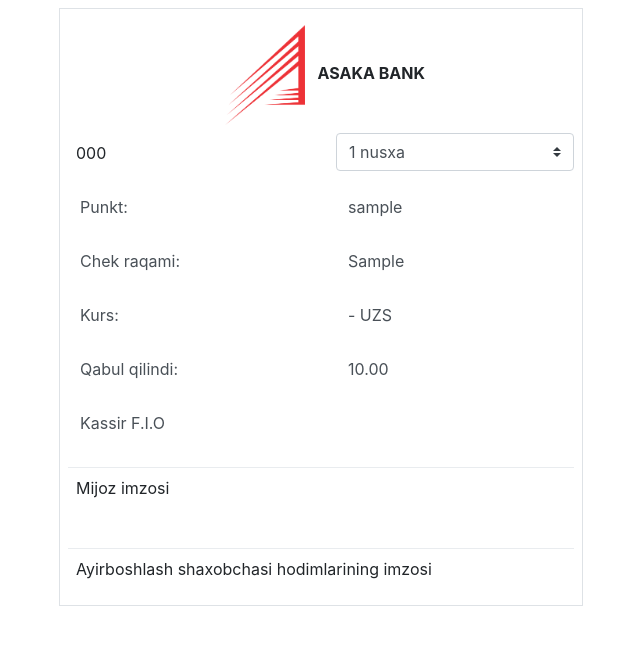
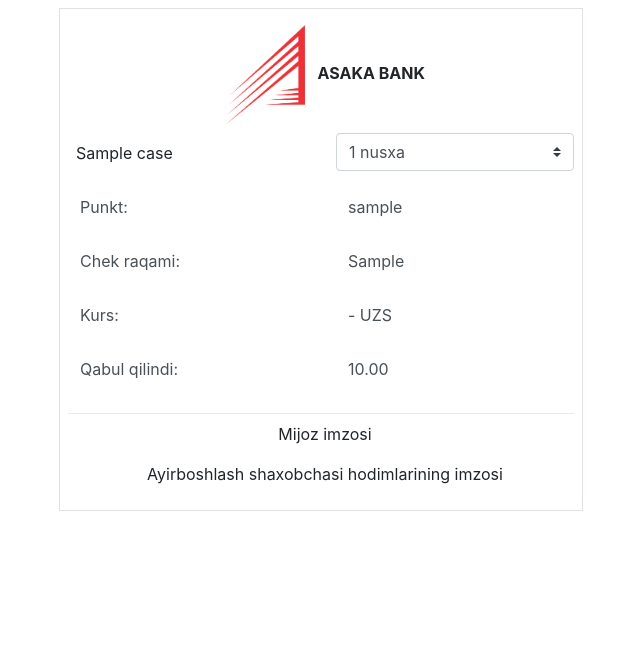
Before and after one commit to goaziz/asaka_kassa, a Django app: page /detail/1/ in a window 1280 px wide. Shown: the part 64-709 px from the top of the page, without its empty margins (319-959 px from the left). Run offline with Django 3.2, Linux system fonts and the light colour scheme; a user stored in the database is signed in; tables that the repository leaves empty hold one stand-in row (values such as "Sample post"); some libraries are stand-ins or nearby versions.

Commit message:
modified

```diff
--- a/cash/views.py
+++ b/cash/views.py
@@ -33,7 +33,7 @@ class ExchangeCreateView(ListCreateAPIView):
 def posterview(request):
     template_name = 'test.html'
     myform = Myform(request.POST or None)
-    rates = CurrencyRate.objects.all()
+    rates = CurrencyRate.objects.all().order_by('id')
     cases = Case.objects.all()
     context = {
         'myform': myform,
--- a/templates/exchange_detail.html
+++ b/templates/exchange_detail.html
@@ -164,7 +164,7 @@
                 {% if object.case_id == 1 %}
                     <div class="row">
                         <div class="col">
-                            <p class="p-2 text-left">{{ object.case.code }}</p>
+                            <p class="p-2 text-left">{{ object.case }}</p>
                         </div>
                         <div class="col">
                             <select class="custom-select form-control " name="statement_type" id="statement_type" onchange="access();">
@@ -217,7 +217,7 @@
                 {% elif object.case_id == 2 %}
                     <div class="row">
                         <div class="col">
-                            <p class="p-2 text-left">{{ object.case.code }}</p>
+                            <p class="p-2 text-left">{{ object.case }}</p>
                         </div>
                         <div class="col">
                             <select class="custom-select form-control " name="statement_type" id="statement_type"
@@ -260,32 +260,30 @@
                             <p class="form-control border-0 text-left">{{ object.total_sum }}</p>
                         </div>
                     </div>
-                    {% if object.summa > 100 %}
+                    {% if object.summa >= 100 %}
                         <div class="row">
                             <div class="col">
                                 <p class="form-control border-0 text-left">Mijoz F.I.O</p>
                             </div>
                             <div class="col">
-                                <p class="form-control border-0 text-left"></p>
+                                <p class="form-control border-0 text-left">{{ object.customer_name  }}</p>
                             </div>
                         </div>
                     {% endif %}
                 {% endif %}
-                <div class="row">
-                    <div class="col">
-                        <p class="form-control border-0 text-left">Kassir F.I.O</p>
-                    </div>
-                    <div class="col">
-                        <p class="form-control border-0 text-left"></p>
-                    </div>
-                </div>
                 <div class="dropdown-divider"></div>
+
+
+
+
+
+		<p class="text-center pl-2">Mijoz imzosi</p>
+		<p class="text-center pl-2">Ayirboshlash shaxobchasi hodimlarining imzosi</p>
                 {% if object.case_id == 2 and object.summa < 100 %}
-                    <p>Izoh <<-------------->></p>
+                    <i class="text-center pl-2"><small>Izoh:chet el valyutasining ekvivalenti 100 AQSH dollardan ko'p bo'lganda to'ldiriladi</small></i>
                 {% endif %}
-                <p class="text-left pl-2">Mijoz imzosi</p>
-                <div class="dropdown-divider mt-5"></div>
-                <p class="text-left pl-2">Ayirboshlash shaxobchasi hodimlarining imzosi</p>
+
+
             </div>
         </div>
     </div>
```
